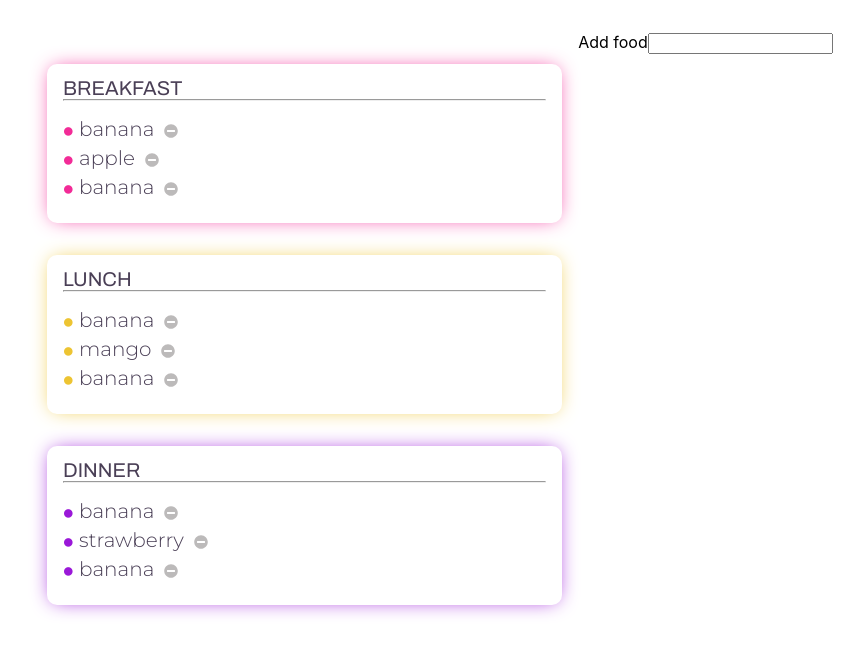
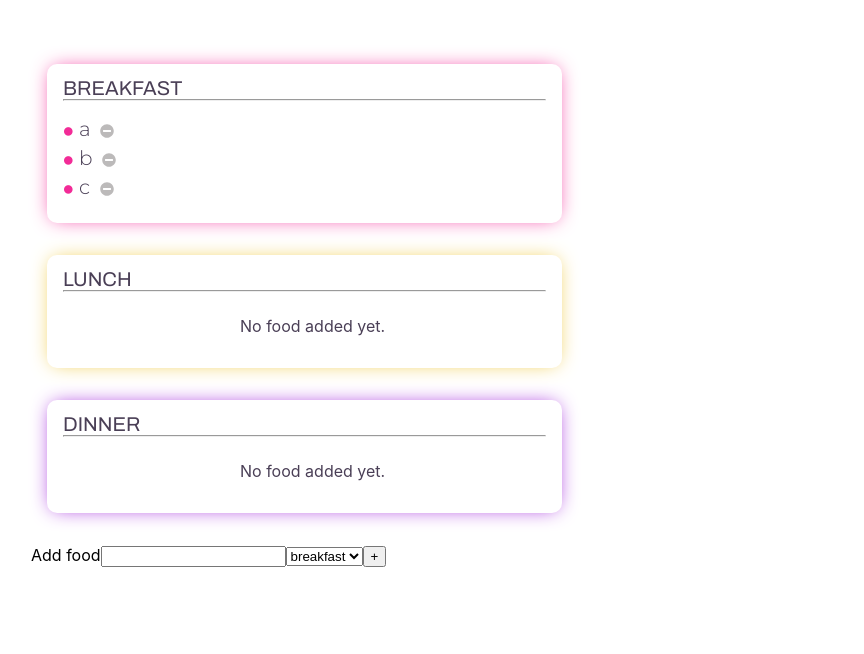
Before and after one commit to denizerisen/get-that-nutrition, a React (Create React App) app: page / in a window 1280 px wide. Shown: the top 654 px of the page, without its empty margins (1-865 px from the left). Built offline with nearby package versions, Linux system fonts and the light colour scheme.

Commit message:
mapping from json, deleting,basic inputs

```diff
--- a/src/App.js
+++ b/src/App.js
@@ -1,17 +1,13 @@
-import React from 'react';
-import './css/main.css';
-import Meals from './components/meals/Meals'
-import IngredientInput from './components/form/IngredientInput'
+import React from "react";
+import "./css/main.css";
+import Meals from "./components/meals/Meals";
 
 function App() {
   return (
     <div className="App grid">
-      <div className="column__meal">
-        <Meals/>
-      </div>
-      <div className="column__nutrition">
-      <IngredientInput/>
-      </div>
+      <Meals />
+
+      <div className="column__nutrition"></div>
     </div>
   );
 }
--- a/src/components/form/IngredientInput.js
+++ /dev/null
@@ -1,26 +0,0 @@
-import React, { Component } from 'react'
-
-export default class IngredientInput extends Component {
-    state = {
-        foodInput: ''
-    }
-    handleChange = (e) => {
-        this.setState({
-            foodInput: e.target.value
-        })
-    }
-    handleSubmit = (e) => {
-        e.preventDefault();
-        console.log(this.state);
-    }
-    render() {
-        return (
-            <div>
-                <form onSubmit={this.handleSubmit}>
-                    <label> Add food</label>
-                    <input type="text" onChange={this.handleChange} />
-                </form>
-            </div>
-        )
-    }
-}
--- a/src/components/meals/Meals.js
+++ b/src/components/meals/Meals.js
@@ -1,53 +1,81 @@
-import React, { Component } from 'react'
+import React, { useState } from "react";
 
-import Meal from './components/Meal'
-export default class Meals extends Component {
-    state={
+import Meal from "./components/Meal";
+
+export default function Meals() {
+  const [meals, setMeals] = useState({
     breakfast: [
-            {id: 1, name:'banana'},
-            {id: 2, name:'apple'},
-            {id: 3, name:'banana'},
-        ],
-        lunch: [
-            {id: 1, name:'banana'},
-            {id: 2, name:'mango'},
-            {id: 3, name:'banana'},
-        ],
-        dinner: [
-            {id: 1, name:'banana'},
-            {id: 2, name:'strawberry'},
-            {id: 3, name:'banana'},
+      { id: 1, name: "a" },
+      { id: 2, name: "b" },
+      { id: 3, name: "c" }
     ]
-    }
-    deleteFood = (id) =>{
-        let newFoodList = this.state.breakfast.filter(food =>{
-            return food.id != id
-        })
-        this.setState({
-            breakfast: newFoodList
-        })
-    }
-    render() {
+  });
+
+  const [foodInput, setFoodInput] = useState("");
+  const [mealInput, setMealInput] = useState("");
+
+  const handleFoodInput = e => {
+    const value = e.target.value;
+    setFoodInput(value);
+  };
+
+  const deleteFood = (id, meal) => {
+    let mutableMeals = JSON.parse(JSON.stringify(meals));
+
+    const newFoodList = mutableMeals[meal].filter(item => {
+      return item.id !== id;
+    });
+    mutableMeals[meal] = newFoodList;
+
+    setMeals(mutableMeals);
+  };
+
+  const add = () => {};
 
   return (
+    <div className="column__meal">
       <div>
         <Meal
           styleName="meal__wrapper--pink"
           meal="breakfast"
-                    foods={this.state.breakfast}
-                    deleteFood={this.deleteFood}
+          foods={meals.breakfast}
+          deleteFood={deleteFood}
         />
         <Meal
           styleName="meal__wrapper--yellow"
           meal="lunch"
-                    foods={this.state.lunch}
+          foods={meals.lunch}
+          deleteFood={deleteFood}
         />
         <Meal
           styleName="meal__wrapper--purple"
           meal="dinner"
-                    foods={this.state.dinner}
+          foods={meals.dinner}
+          deleteFood={deleteFood}
         />
       </div>
-        )
+      <div>
+        <label> Add food</label>
+        <input
+          type="text"
+          onChange={e => {
+            handleFoodInput(e);
+          }}
+        />
+        <select>
+          <option value="breakfast">breakfast</option>
+          <option value="lunch">lunch</option>
+          <option value="dinner">dinner</option>
+        </select>
+        <button
+          type="button"
+          onClick={() => {
+            add();
+          }}
+        >
+          +
+        </button>
+      </div>
+    </div>
+  );
 }
-}
--- a/src/components/meals/components/Meal.js
+++ b/src/components/meals/components/Meal.js
@@ -1,33 +1,36 @@
-import React, { Component } from 'react'
-import {CSSTransition, TransitionGroup} from 'react-transition-group'
-import { FontAwesomeIcon } from '@fortawesome/react-fontawesome'
-import { faMinusCircle } from '@fortawesome/free-solid-svg-icons'
+import React from "react";
+import { CSSTransition, TransitionGroup } from "react-transition-group";
+import { FontAwesomeIcon } from "@fortawesome/react-fontawesome";
+import { faMinusCircle } from "@fortawesome/free-solid-svg-icons";
 
-const Meal = ({foods,meal,styleName, deleteFood }) => {
+const Meal = ({ foods, meal, styleName, deleteFood }) => {
   const foodList = foods ? (
-        foods.map(function(food){
-            return (<CSSTransition key={food.id} timeout={2000} classNames="move">
+    foods.map(function(food) {
+      return (
+        <CSSTransition key={food.id} timeout={500} classNames="move">
           <li>
             {food.name}
-                        <FontAwesomeIcon icon={faMinusCircle}
-                        onClick={()=>{deleteFood(food.id)}}
+            <FontAwesomeIcon
+              icon={faMinusCircle}
+              onClick={() => {
+                deleteFood(food.id, meal);
+              }}
             />
           </li>
-                    </CSSTransition>)
+        </CSSTransition>
+      );
     })
-    ):(
+  ) : (
     <p>No food added yet.</p>
-    )
-    return(
+  );
+  return (
     <div className={styleName + " meal__wrapper"}>
       <h2>{meal}</h2>
-                <hr/>
+      <hr />
       <ul className="food__list">
-                <TransitionGroup>
-                {foodList}
-                </TransitionGroup>
+        <TransitionGroup>{foodList}</TransitionGroup>
       </ul>
     </div>
-    )
-}
+  );
+};
 export default Meal;
```
Also changed, not shown: package.json (+6 -6 lines), 1 other file (tests, documents, lock files or other folders). Lines whose indentation alone changed are shown as unchanged.
